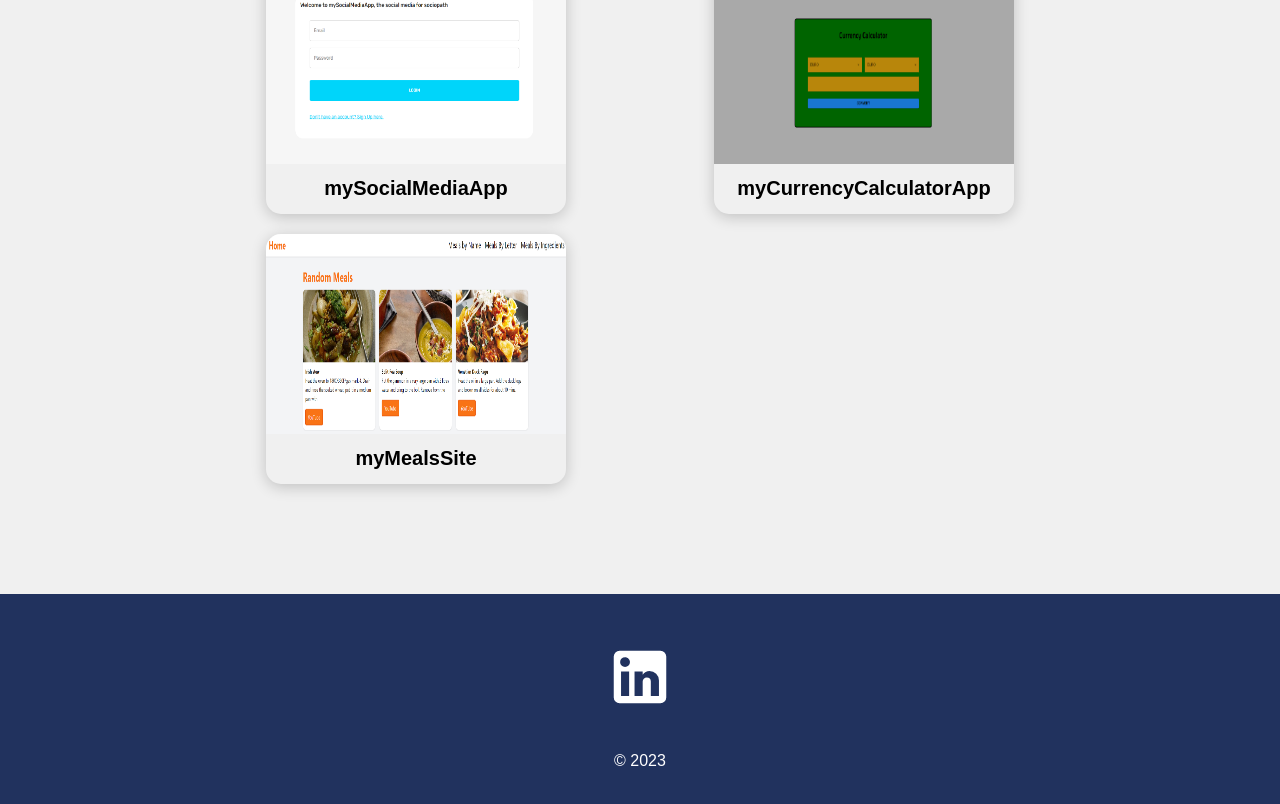
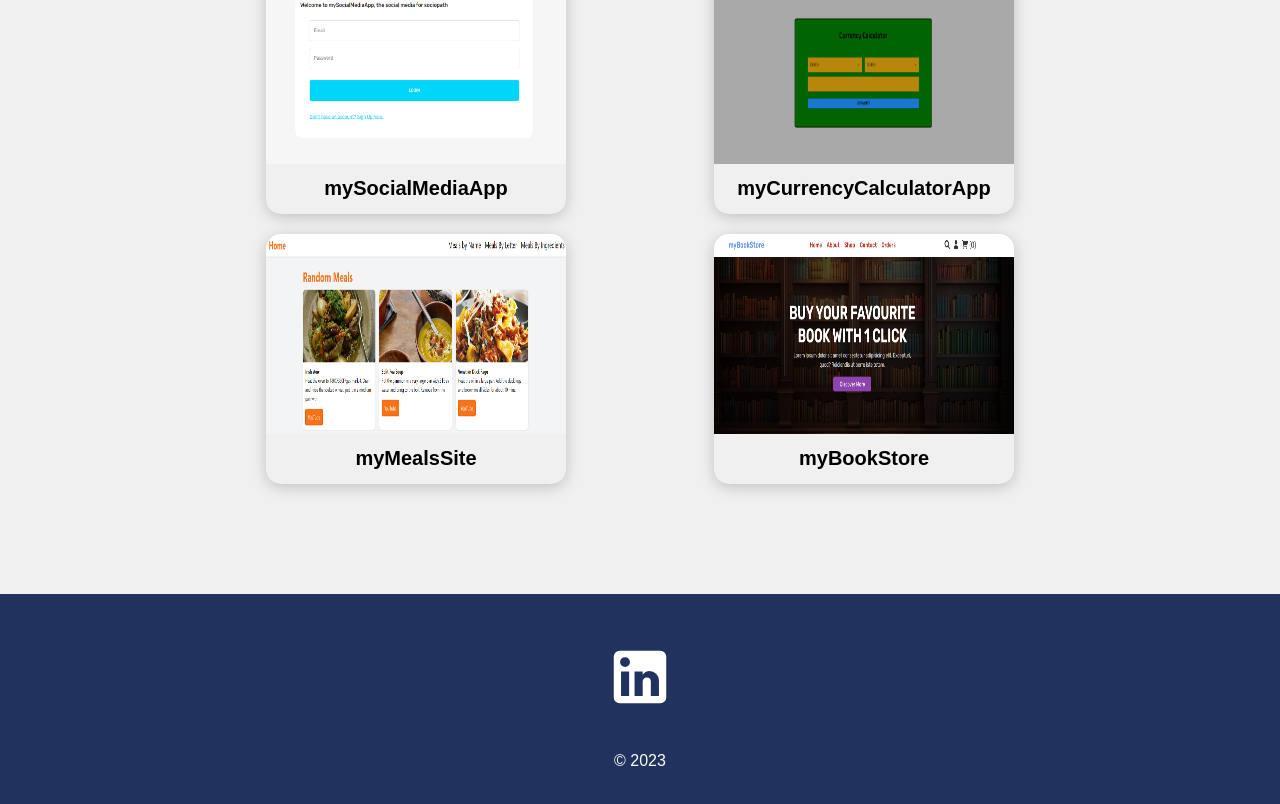
Before and after one commit to kNickGHubAcc/myReactPortfolio, a React (Create React App) app: page /projects in a window 1280 px wide. Shown: the part 2400-3204 px from the top of the page. Built offline with nearby package versions, Linux system fonts and the light colour scheme.

Commit message:
first commit

```diff
--- a/src/projectsArray.js
+++ b/src/projectsArray.js
@@ -17,6 +17,7 @@ import myBanking from './images/myBanking.png'
 import myPlaces from './images/myPlaces.png'
 import myMeals from './images/myMeals.png'
 import myCurrency from './images/myCurrency.png'
+import myBookStore from './images/myBookStore.png'
 
 
 export const projectsArray =
@@ -150,5 +151,12 @@ export const projectsArray =
     skills: "Vue.js, Vuex, TailwindCSS",
     github: "https://github.com/kNickGHubAcc/myMealsSite",
     link: "https://my-meals-site.vercel.app/"
+  },
+  {
+    name: "myBookStore",
+    image: myBookStore,
+    skills: "PHP, MySQL",
+    github: "https://github.com/kNickGHubAcc/myBookStore",
+    link: "https://mybookstorephp.000webhostapp.com/login.php"
   }
 ]
```
Also changed, not shown: src/images/myBookStore.png (added).
